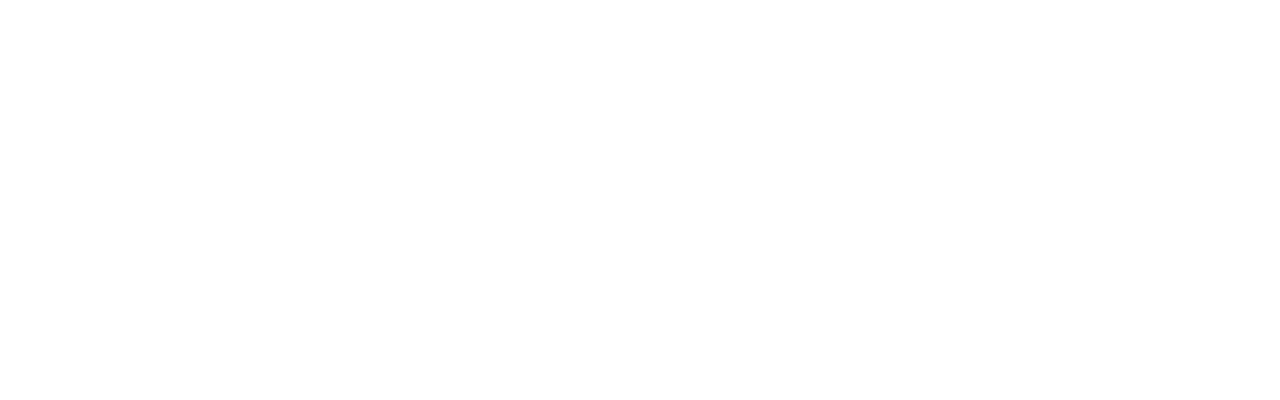
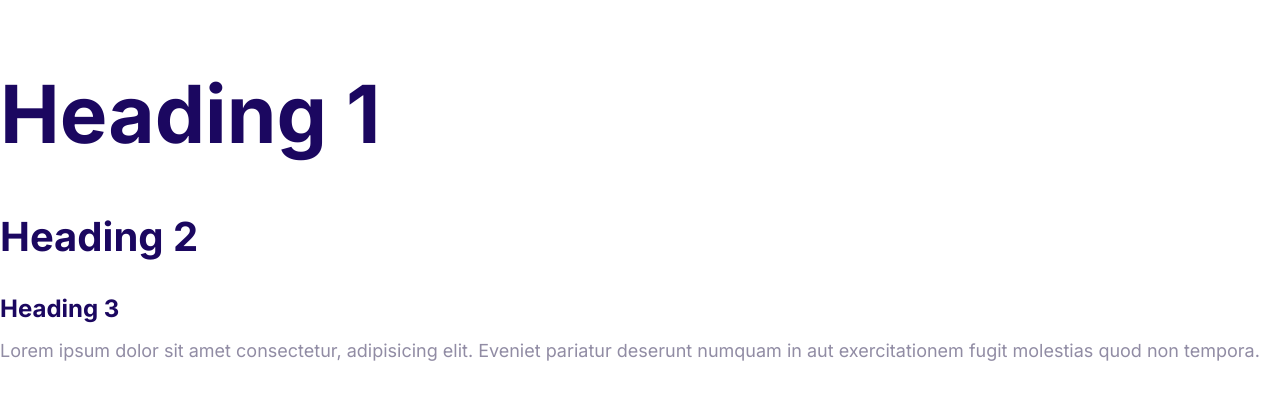
Before and after one commit to enzgamilla/enzify, a plain HTML site: page index.html in a window 1280 px wide. Drawn offline with Linux system fonts and the light colour scheme.

Commit message:
Initialize typhography.

```diff
--- a/css/styles.css
+++ b/css/styles.css
@@ -5,3 +5,42 @@
     --color-heading-text: #1b0760;
     --color-body-text: #918ca4;
 }
+html{
+    font-size: 62.5%;
+}
+body{
+    font-family: Inter, Arial, Helvetica, sans-serif;
+    font-size: 2.4rem;
+    line-height: 1.5;
+    color: var(--color-body-text);
+}
+h1,h2,h3{
+    color: var(--color-heading-text);
+    margin-bottom: 1rem;
+}
+h1{
+    font-size: 7rem;
+}
+h2{
+    font-size: 4rem;
+}
+h3{
+    font-size: 3rem;
+}
+p{
+    margin-top: 0;
+}
+@media screen and (min-width:1024px){
+    body{
+        font-size: 1.8rem;
+    }
+    h1{
+        font-size: 8rem;
+    }
+    h2{
+        font-size: 4rem;
+    }
+    h3{
+        font-size: 2.4rem;
+    }
+}
--- a/index.html
+++ b/index.html
@@ -4,8 +4,22 @@
     <meta charset="UTF-8" />
     <meta name="viewport" content="width=device-width, initial-scale=1.0" />
     <title>Document</title>
+    <link rel="preconnect" href="https://fonts.googleapis.com" />
+    <link rel="preconnect" href="https://fonts.gstatic.com" crossorigin />
+    <link
+      href="https://fonts.googleapis.com/css2?family=Inter:wght@400;600;700;800&family=Poppins:wght@300;900&display=swap"
+      rel="stylesheet"
+    />
     <link rel="stylesheet" href="/css/normalize.css" />
     <link rel="stylesheet" href="/css/styles.css" />
   </head>
-  <body></body>
+  <body>
+    <h1>Heading 1</h1>
+    <h2>Heading 2</h2>
+    <h3>Heading 3</h3>
+    <p>
+      Lorem ipsum dolor sit amet consectetur, adipisicing elit. Eveniet pariatur
+      deserunt numquam in aut exercitationem fugit molestias quod non tempora.
+    </p>
+  </body>
 </html>
```
